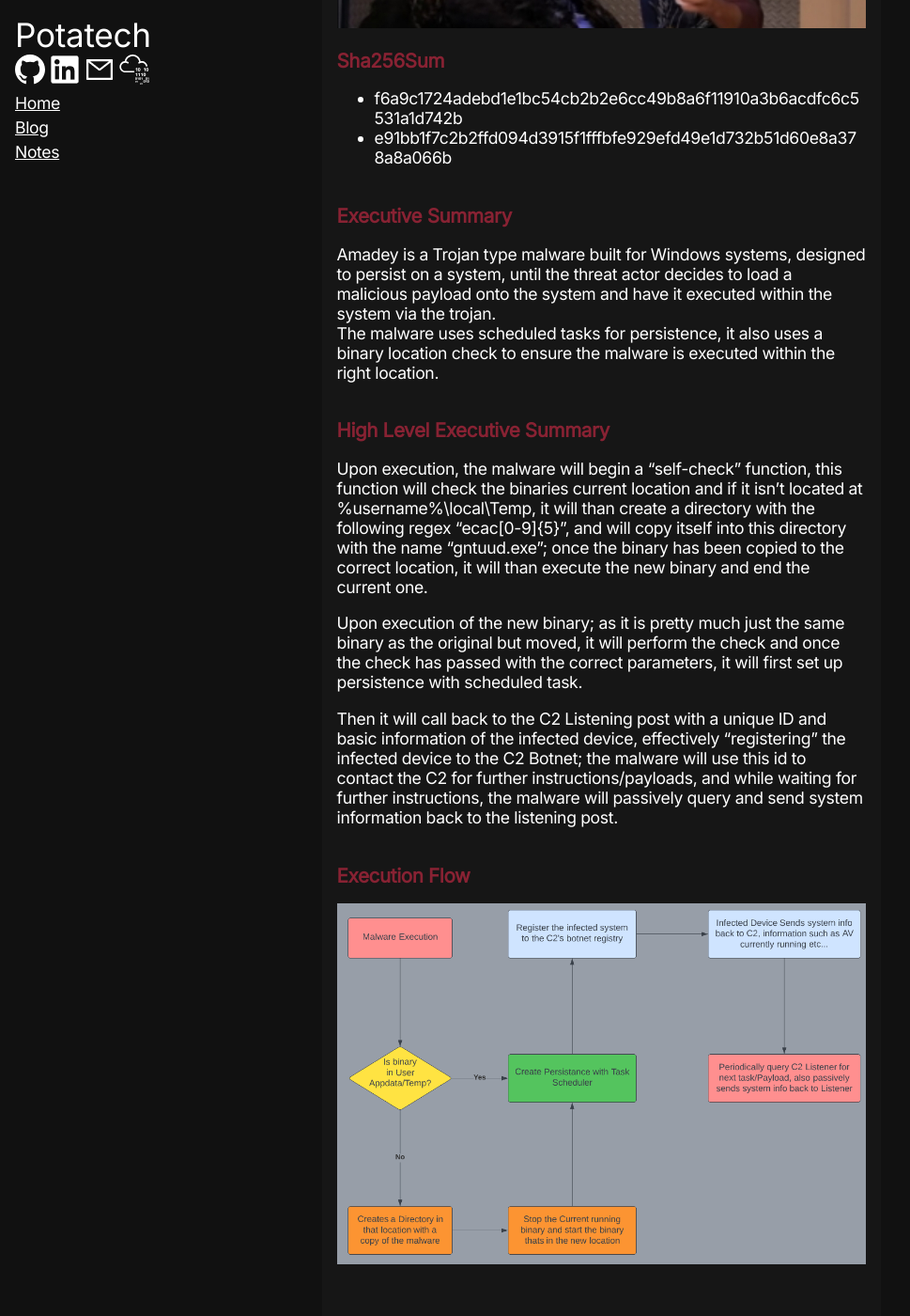
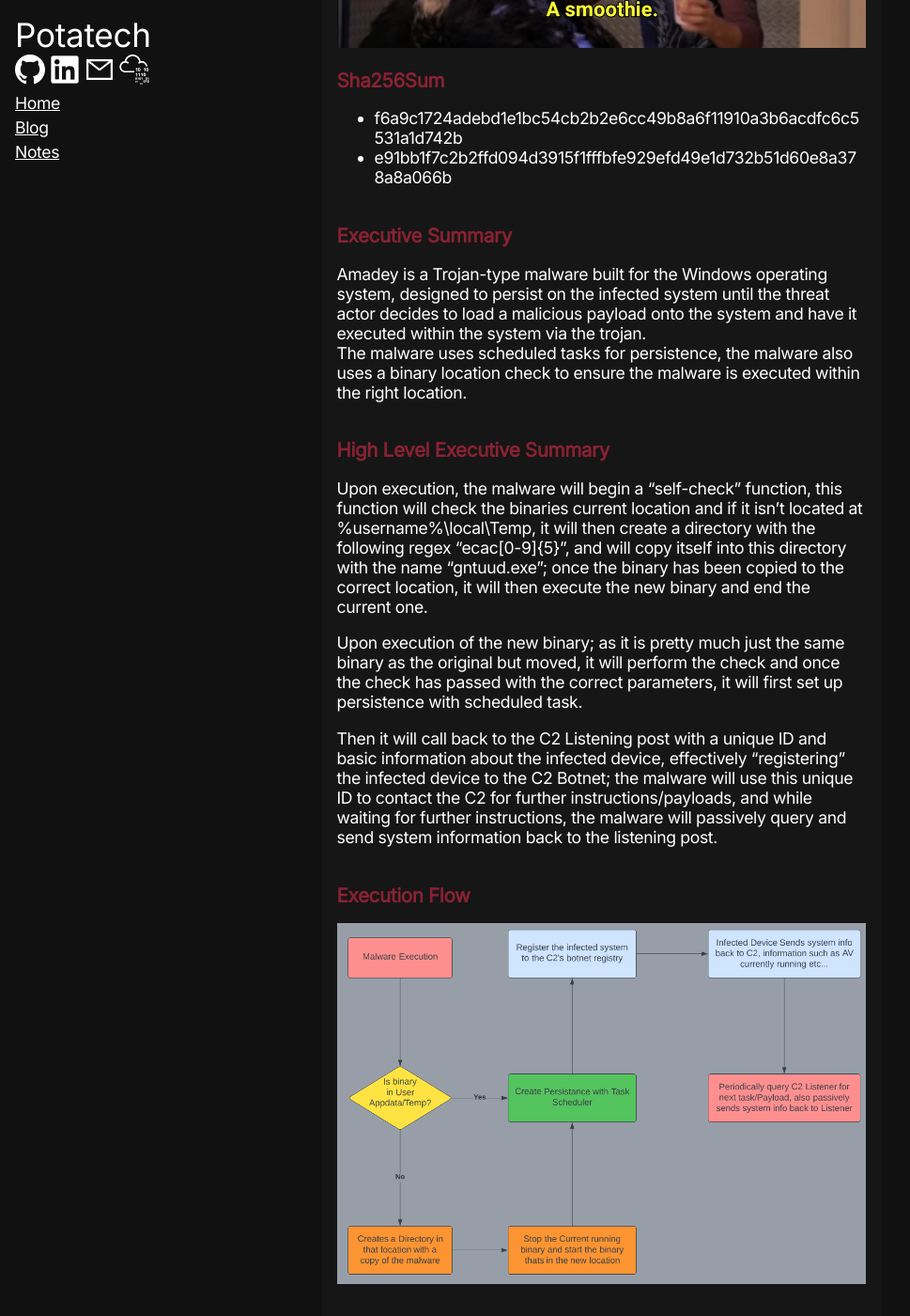
Before and after one commit to Jpang9/Website, a Jekyll site: the page built from _posts/2022-12-10-Amadey.markdown, in a window 1280 px wide and 1400 px high, scrolled down 1008 px. Shown: the whole window at 94% size, without its empty margins (0-969 px from the left). Built offline with Jekyll 4.4.1, drawn with Linux system fonts in a browser that asks for light colours; some of the changed text lies outside the part shown.

Commit message:
ProofRead, all ok w/grammarly push to linkedin :D

```diff
--- a/_posts/2022-12-10-Amadey.markdown
+++ b/_posts/2022-12-10-Amadey.markdown
@@ -5,8 +5,9 @@ categories: blog malware analysis
 excerpt_separator: <!-- excerpt_end -->
 ---
 <!-- excerpt_start -->
-Amadey, designed as a lightweight trojan; it is designed to initially infect and persist on an infected computer until
-the threat actor decides to deploy a malicious payload for the malware to execute; payloads such as post-exploit tools, ransomware or stealers.
+Amadey, designed as a lightweight trojan; is designed to initially infect and persist on an infected computer until
+the threat actor decides to deploy a malicious payload for the malware to execute. <br>
+Malicious payloads such as post-exploit tools, ransomware or stealers.
 <!-- excerpt_end -->
 <br>
 <br>
@@ -21,22 +22,22 @@ the threat actor decides to deploy a malicious payload for the malware to execut
 <br>
 
 ### Executive Summary
-Amadey is a Trojan type malware built for Windows systems, designed to persist on a system, until the threat actor decides to load a malicious payload
+Amadey is a Trojan-type malware built for the Windows operating system, designed to persist on the infected system until the threat actor decides to load a malicious payload
 onto the system and have it executed within the system via the trojan. <br>
-The malware uses scheduled tasks for persistence, it also uses a binary location check to ensure the malware is executed within the right location.
+The malware uses scheduled tasks for persistence, the malware also uses a binary location check to ensure the malware is executed within the right location.
 <br>
 <br>
 
 ### High Level Executive Summary
 Upon execution, the malware will begin a "self-check" function, this function will check the binaries current location and if it isn't located at %username%\local\Temp, it will
-than create a directory with the following regex "ecac[0-9]{5}", and will copy itself into this directory with the name "gntuud.exe"; once the binary has been copied to the correct
-location, it will than execute the new binary and end the current one.<br>
+then create a directory with the following regex "ecac[0-9]{5}", and will copy itself into this directory with the name "gntuud.exe"; once the binary has been copied to the correct
+location, it will then execute the new binary and end the current one.<br>
 
 Upon execution of the new binary; as it is pretty much just the same binary as the original but moved, it will perform the check and once the check has passed with the
 correct parameters, it will first set up persistence with scheduled task. <br>
 
-Then it will call back to the C2 Listening post with a unique ID and basic information of the infected device, effectively "registering" the infected device to the
-C2 Botnet; the malware will use this id to contact the C2 for further instructions/payloads, and while waiting for further instructions, the malware will passively query
+Then it will call back to the C2 Listening post with a unique ID and basic information about the infected device, effectively "registering" the infected device to the
+C2 Botnet; the malware will use this unique ID to contact the C2 for further instructions/payloads, and while waiting for further instructions, the malware will passively query
 and send system information back to the listening post.
 <br>
 <br>
@@ -49,7 +50,7 @@ and send system information back to the listening post.
 
 ### Static Analysis
 ![notPacked](/images/Amadey/notpacked.png)
-This sample is not packed as shown through the differences of the raw and virtual size, only notable information is the odd volume names
+This sample is not packed as shown through the differences in the raw and virtual size, only notable information is the odd volume names
 <br>
 <br>
 
@@ -59,7 +60,7 @@ List of Window API calls
 <br>
 
 ![Check](/images/Amadey/LocationCheck.png)
-Looks to be some sort of system check due to its "Bool" value it is expecting
+Looks to be some sort of system check due to its "Boolean" result expectancy.
 <br>
 <br>
 <br>
@@ -69,8 +70,8 @@ Looks to be some sort of system check due to its "Bool" value it is expecting
 ![NewLoc](/images/Amadey/newloca2.png)
 ![newLoc2](/images/Amadey/Newlocation.png)
 ![sha256Sum](/images/Amadey/samebinary.png)
-Malware performs a location check, and if it doesn't match the criteria it will create a directory in the user AppData/Temp directory, which is than used to
-create a copy of the original binary into that location and have it execute from the new location.
+The malware performs a location check, and if it doesn't match the criteria it will create a directory in the user AppData/Temp directory, which is then used to
+create a copy of the original binary into that location and have it executed from the new location.
 <br>
 <br>
 
```
Also changed, not shown: other parts of _posts/2022-12-10-Amadey.markdown (+3 -3 lines).
